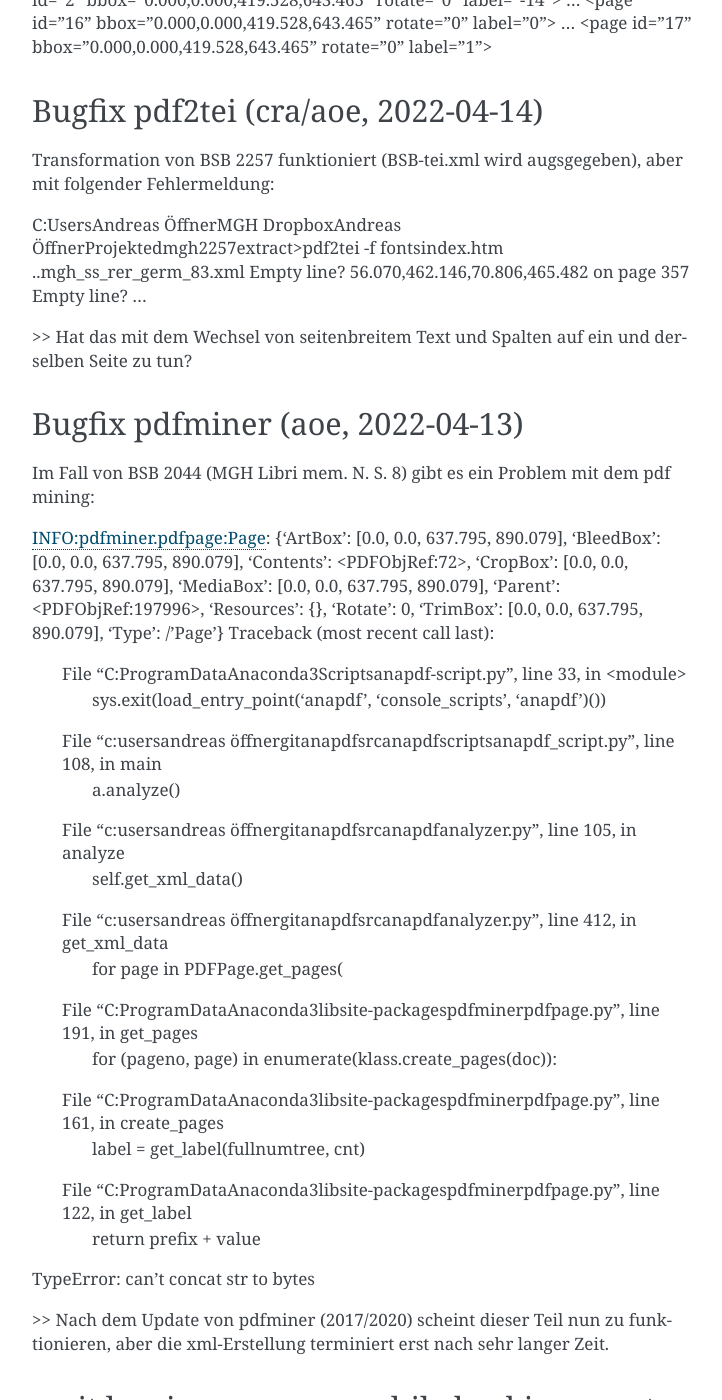
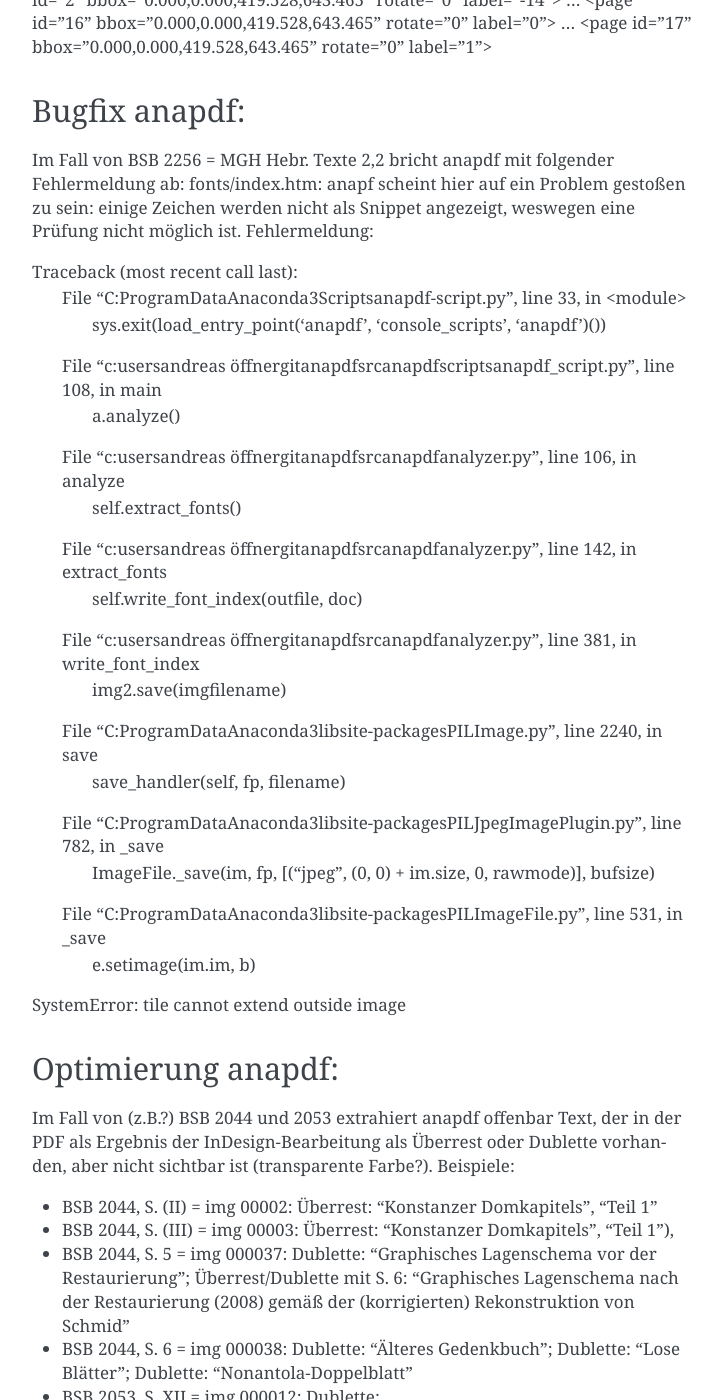
Before and after one commit to rotula/anapdf, a Sphinx documentation site: the page built from doc/TODO.rst, in a window 1280 px wide and 1400 px high, scrolled down 719 px. Shown: the whole window, without its empty margins (388-1110 px from the left). Built offline with Sphinx 7.4.7, drawn with Linux system fonts in a browser that asks for light colours; pages that are not in the unit, such as notebooks, are missing from menus; some of the changed text lies outside the part shown.

Commit message:
updated TODO.rst: extraction of inivisble text (#3)

```diff
--- a/doc/TODO.rst
+++ b/doc/TODO.rst
@@ -32,6 +32,42 @@ Hier erhalten die im Band römisch gezählten Einleitungsseiten in mgh_ss_rer_ge
 ...
 <page id="17" bbox="0.000,0.000,419.528,643.465" rotate="0" label="1">
 
+
+Bugfix anapdf:
+==============
+Im Fall von BSB 2256 = MGH Hebr. Texte 2,2 bricht anapdf mit folgender Fehlermeldung ab:
+fonts/index.htm: anapf scheint hier auf ein Problem gestoßen zu sein: einige Zeichen werden nicht als Snippet angezeigt, weswegen eine Prüfung nicht möglich ist. Fehlermeldung:
+
+Traceback (most recent call last):
+  File "C:\ProgramData\Anaconda3\Scripts\anapdf-script.py", line 33, in <module>
+    sys.exit(load_entry_point('anapdf', 'console_scripts', 'anapdf')())
+  File "c:\users\andreas öffner\git\anapdf\src\anapdf\scripts\anapdf_script.py", line 108, in main
+    a.analyze()
+  File "c:\users\andreas öffner\git\anapdf\src\anapdf\analyzer.py", line 106, in analyze
+    self.extract_fonts()
+  File "c:\users\andreas öffner\git\anapdf\src\anapdf\analyzer.py", line 142, in extract_fonts
+    self.write_font_index(outfile, doc)
+  File "c:\users\andreas öffner\git\anapdf\src\anapdf\analyzer.py", line 381, in write_font_index
+    img2.save(imgfilename)
+  File "C:\ProgramData\Anaconda3\lib\site-packages\PIL\Image.py", line 2240, in save
+    save_handler(self, fp, filename)
+  File "C:\ProgramData\Anaconda3\lib\site-packages\PIL\JpegImagePlugin.py", line 782, in _save
+    ImageFile._save(im, fp, [("jpeg", (0, 0) + im.size, 0, rawmode)], bufsize)
+  File "C:\ProgramData\Anaconda3\lib\site-packages\PIL\ImageFile.py", line 531, in _save
+    e.setimage(im.im, b)
+SystemError: tile cannot extend outside image
+
+
+Optimierung anapdf:
+==================
+Im Fall von (z.B.?) BSB 2044 und 2053 extrahiert anapdf offenbar Text, der in der PDF als Ergebnis der InDesign-Bearbeitung als Überrest oder Dublette vorhanden, aber nicht sichtbar ist (transparente Farbe?).
+Beispiele:
+
+- BSB 2044, S. (II) = img 00002: Überrest: "Konstanzer Domkapitels", "Teil 1"
+- BSB 2044, S. (III) = img 00003: Überrest: "Konstanzer Domkapitels", "Teil 1"),
+- BSB 2044, S. 5 = img 000037: Dublette: "Graphisches Lagenschema vor der Restaurierung"; Überrest/Dublette mit S. 6: "Graphisches Lagenschema nach der Restaurierung (2008) gemäß der (korrigierten) Rekonstruktion von Schmid"
+- BSB 2044, S. 6 = img 000038: Dublette: "Älteres Gedenkbuch"; Dublette: "Lose Blätter"; Dublette: "Nonantola-Doppelblatt"
+- BSB 2053, S. XII = img 000012: Dublette: "Inhaltsverzeichnis"/"Inhaltsverzeichnis"
 
 
 
```
